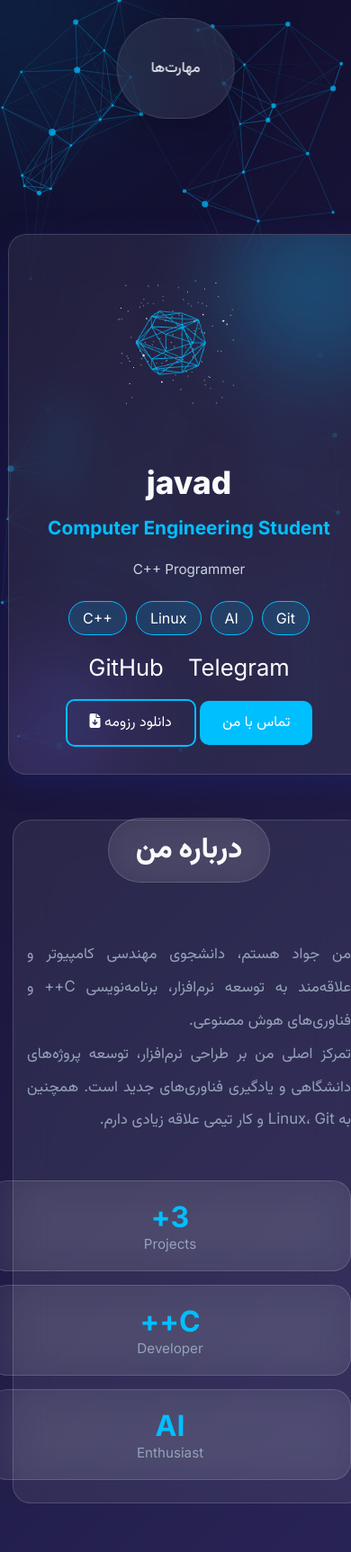
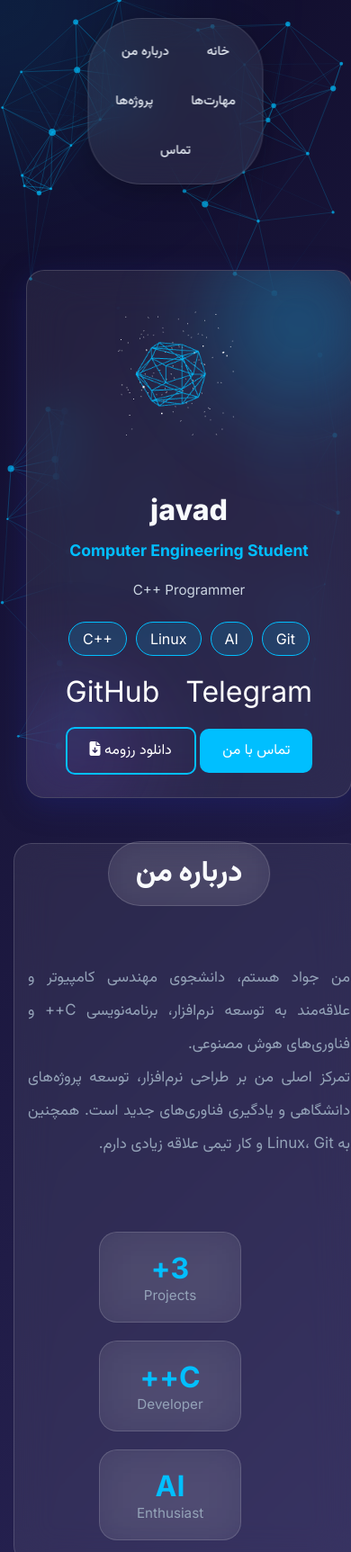
Before and after one commit to javadykazemlo/portfolio, a plain HTML site: page index.html in a window 390 px wide. Shown: the top 1725 px of the page at 90% size. Drawn offline with nearby package versions, Linux system fonts and the light colour scheme; animation ran at ten frames a second.

Commit message:
Fix responsive design

```diff
--- a/style.css
+++ b/style.css
@@ -363,61 +363,6 @@ footer {
     color: #94a3b8;
 }
 
-@media (max-width: 768px) {
-
-    nav {
-
-        flex-direction: column;
-
-        gap: 20px;
-
-        padding: 20px;
-
-        max-height: 70px;
-
-        overflow: hidden;
-
-        transition: .4s;
-    }
-
-    nav.open {
-
-        max-height: 400px;
-    }
-
-    .menu-toggle {
-
-        display: block;
-    }
-
-    .card {
-        width: 85%;
-    }
-
-    .projects {
-        width: 100%;
-    }
-
-    .about {
-        width: 90%;
-    }
-
-    .about-content {
-
-        flex-direction: column;
-    }
-
-    .about-text p {
-
-        text-align: center;
-    }
-
-    .about-stats {
-
-        width: 100%;
-    }
-
-}
 
 .socials {
     margin-top: 20px;
@@ -1257,34 +1202,57 @@ footer span {
     visibility: hidden;
 }
 
-@media (max-width: 768px) {
+@media screen and (max-width: 768px) {
 
     body {
         overflow-x: hidden;
     }
 
+    nav {
+
+        gap: 12px;
+
+        padding: 15px 10px;
+
+        flex-wrap: wrap;
+    }
+
+    nav a {
+
+        font-size: .9rem;
+    }
+
     .container {
-        padding: 140px 15px 50px;
+
+        padding: 180px 15px 40px;
     }
 
     .card {
-        width: calc(100% - 30px);
-        padding: 30px 20px;
+
+        width: 100%;
+
+        max-width: 320px;
+
+        padding: 25px 20px;
     }
 
     h1 {
-        font-size: 2.2rem;
+
+        font-size: 2rem;
     }
 
-    h2 {
-        font-size: 1.3rem;
+    .card h2 {
+
+        font-size: 1.1rem;
     }
 
     .card p {
+
         font-size: .95rem;
     }
 
     #hero-3d canvas {
+
         width: 140px !important;
         height: 140px !important;
     }
@@ -1293,40 +1261,81 @@ footer span {
     .skills-section,
     .projects,
     .contact-section {
-        width: calc(100% - 30px);
+
+        width: 100%;
+
+        box-sizing: border-box;
+    }
+
+    .about {
+
         padding: 25px 15px;
     }
 
-    .skills-grid,
-    .project-container {
+    .about-content {
+
+        flex-direction: column;
+    }
+
+    .about-stats {
+
+        flex-direction: column;
+
+        margin-top: 30px;
+    }
+
+    .stat-card {
+
+        width: 100%;
+    }
+
+    .skills-grid {
+
         grid-template-columns: 1fr;
     }
 
-    .skill-card,
+    .project-container {
+
+        flex-direction: column;
+
+        align-items: center;
+    }
+
     .project-card {
-        padding: 25px 20px;
+
+        width: 100%;
+
+        max-width: 300px;
     }
 
     .featured-project {
-        padding: 25px 20px;
+
+        padding: 25px 15px;
     }
 
-    .about-stats {
-        flex-direction: column;
-        gap: 15px;
+    .featured-tech {
+
+        justify-content: center;
+
+        flex-wrap: wrap;
     }
 
-    .stat-card {
-        width: 100%;
+    .contact-section {
+
+        padding: 30px 15px;
     }
 
     .contact-form input,
     .contact-form textarea {
+
         width: 100%;
+
+        box-sizing: border-box;
     }
 
-    .socials a {
-        font-size: 1.6rem;
+    footer {
+
+        padding: 20px 10px;
     }
 
 }
```
